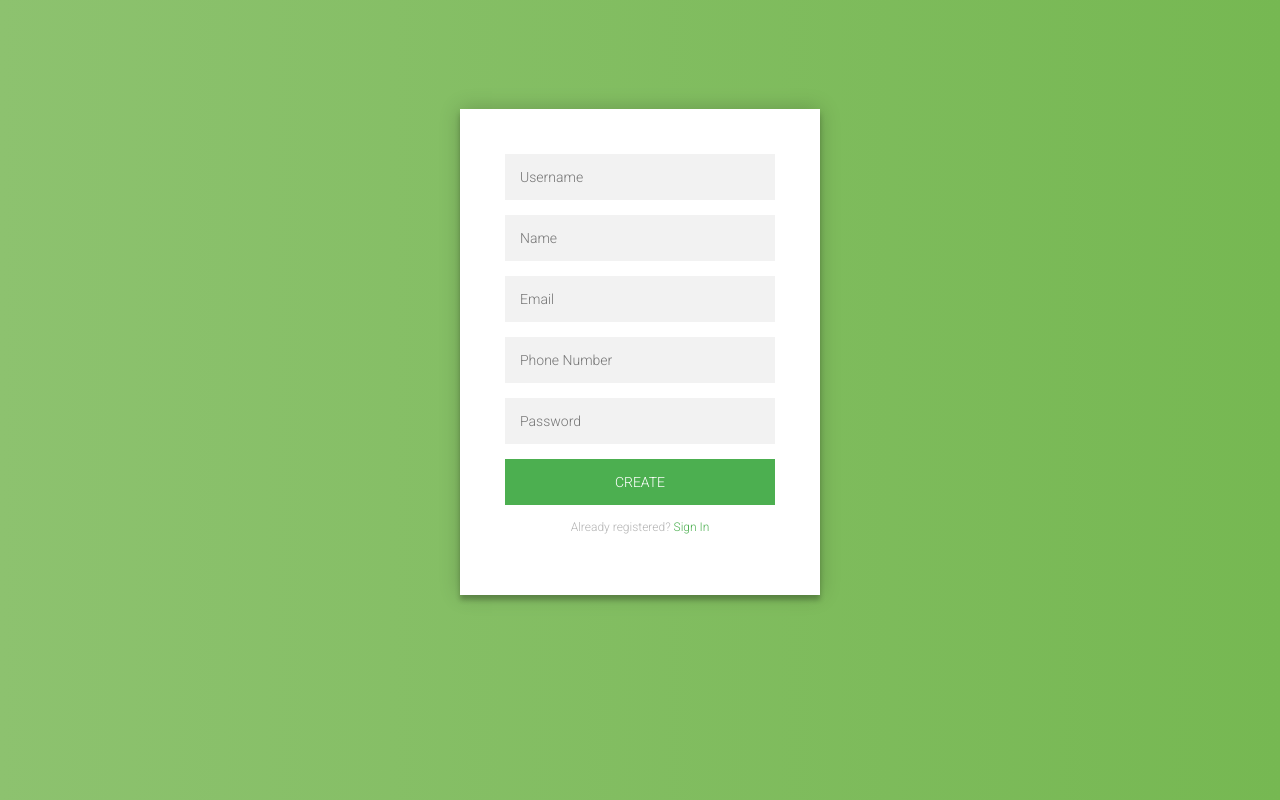
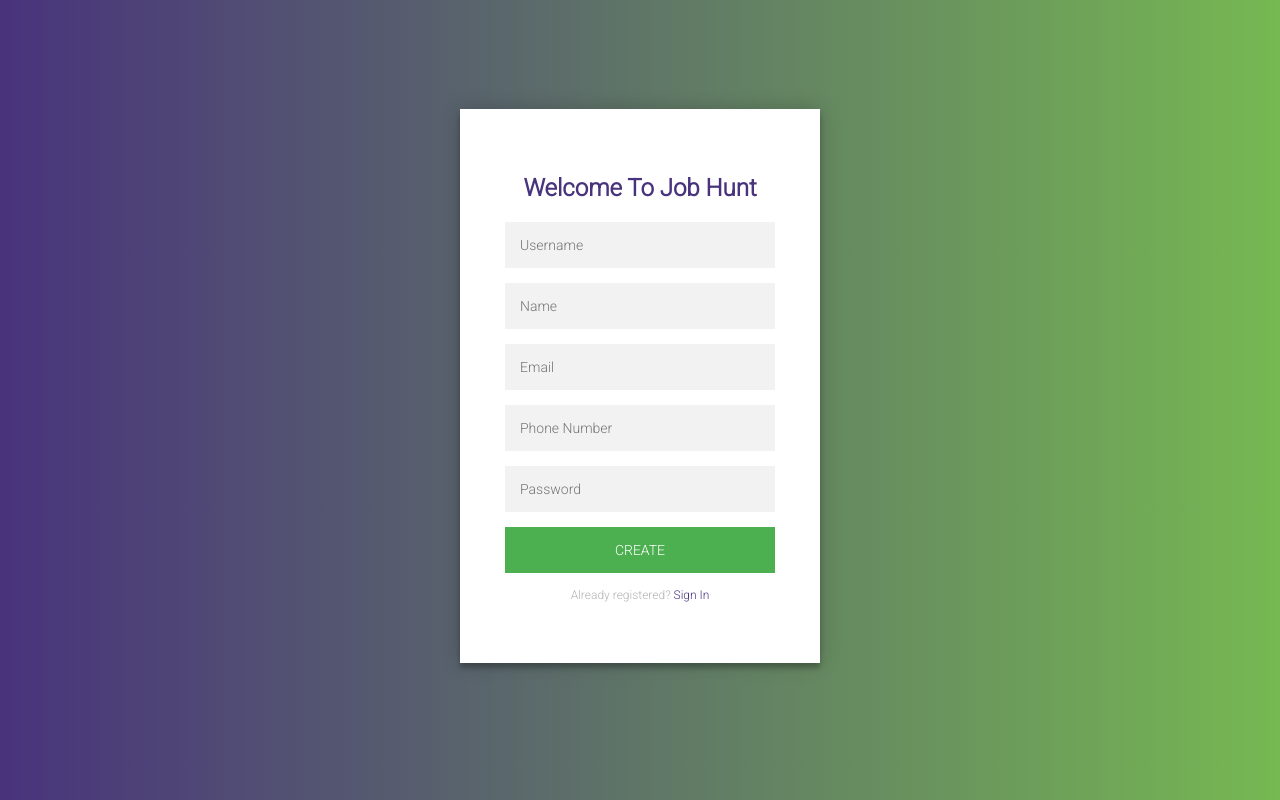
Before and after one commit to ashawk9897/cvshow, a Django app: page /register/ in a window 1280 px wide. Run offline with Django 3.2, Linux system fonts and the light colour scheme; some libraries are stand-ins or nearby versions.

Commit message:
changed look

```diff
--- a/iresume/resumes/templates/form_template.html
+++ b/iresume/resumes/templates/form_template.html
@@ -1,9 +1,14 @@
 
+        <div class="col-sm-10">
+            <H2 style="color:#48337c">Welcome To Job Hunt</H2>
+        </div>
 {% for field in form %}
 
         <div class="col-sm-offset-2 col-sm-10">
             <span class="text-danger small">{{ field.errors }}</span>
         </div>
-        <div class="col-sm-10">{{ field }}</div>
+        <div class="col-sm-10">
+            {{ field }}
+        </div>
 
 {% endfor %}
--- a/iresume/resumes/templates/loginbase.html
+++ b/iresume/resumes/templates/loginbase.html
@@ -53,7 +53,7 @@
   font-size: 12px;
 }
 .form .message a {
-  color: #4CAF50;
+  color: #48337c;
   text-decoration: none;
 }
 .form .register-form {
@@ -94,10 +94,10 @@
 }
 body {
   background: #76b852; /* fallback for old browsers */
-  background: -webkit-linear-gradient(right, #76b852, #8DC26F);
-  background: -moz-linear-gradient(right, #76b852, #8DC26F);
-  background: -o-linear-gradient(right, #76b852, #8DC26F);
-  background: linear-gradient(to left, #76b852, #8DC26F);
+  background: -webkit-linear-gradient(right, #76b852, #48337c);
+  background: -moz-linear-gradient(right, #76b852, #48337c);
+  background: -o-linear-gradient(right, #76b852, #48337c);
+  background: linear-gradient(to left, #76b852, #48337c);
   font-family: "Roboto", sans-serif;
   -webkit-font-smoothing: antialiased;
   -moz-osx-font-smoothing: grayscale;
@@ -105,6 +105,7 @@ body {
 </style>
 <body>
 <div class="login-page">
+
   <div class="form">
   {% block login%}
    {% endblock %}
```
